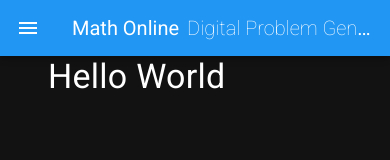
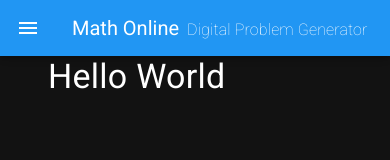
Before and after one commit to christian83182/MathsOnline, a Vue app: page / in a window 390 px wide. Shown: the top 160 px of the page. Built offline with nearby package versions, Linux system fonts and the light colour scheme.

Commit message:
Made NavBar responsive.

```diff
--- a/src/components/NavBar.vue
+++ b/src/components/NavBar.vue
@@ -4,7 +4,8 @@
             <v-app-bar-nav-icon @click="drawerOpen = !drawerOpen"></v-app-bar-nav-icon>
             <v-toolbar-title>
                 <span class="heading mr-2">Math Online</span>
-                <span class="font-weight-thin heading">Digital Problem Generator</span>
+                <span class="font-weight-thin title d-none d-sm-inline-flex">Digital Problem Generator</span>
+                <span class="font-weight-thin subtitle-1 d-sm-none">Digital Problem Generator</span>
             </v-toolbar-title>
         </v-app-bar>
 
```
